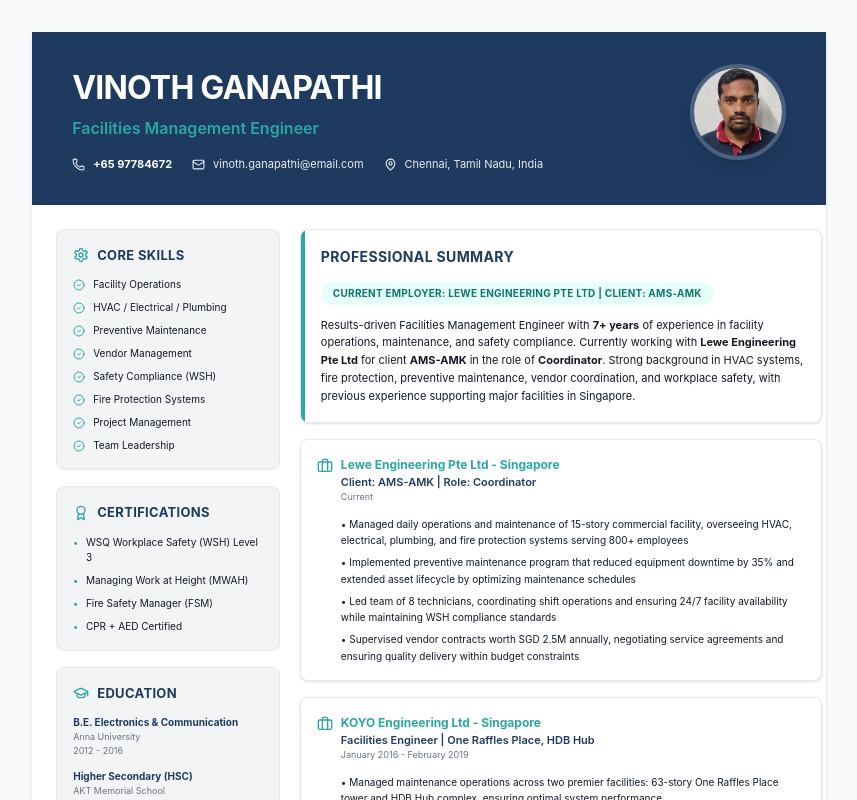
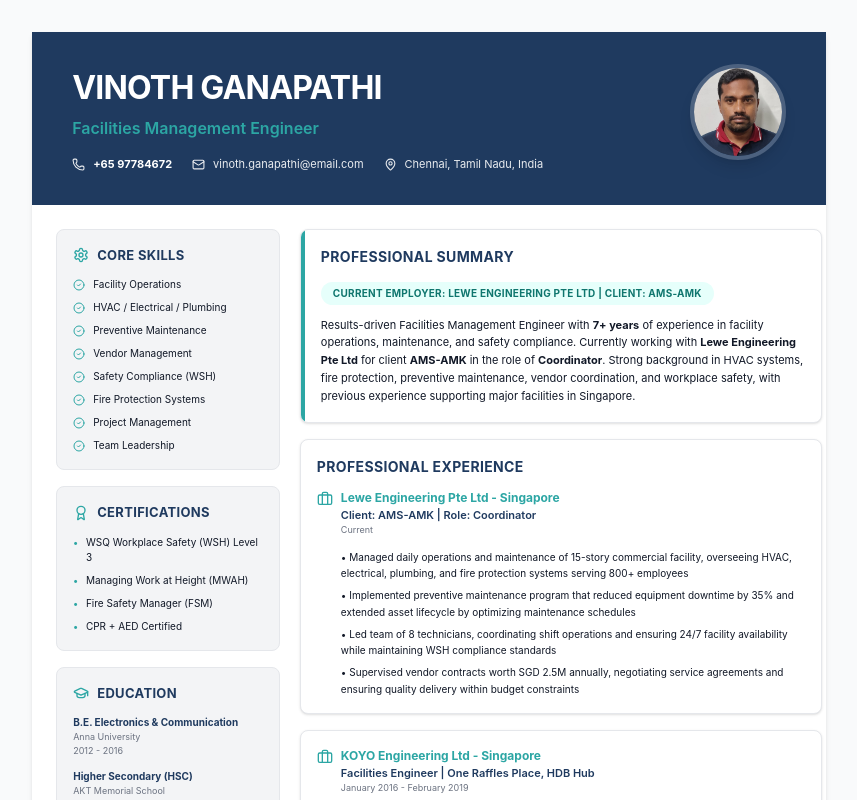
Before and after one commit to softclinch-consulting/resume-, a React (Vite) app: page / in a window 1280 px wide. Shown: the top 800 px of the page, without its empty margins (211-1068 px from the left). Built offline with nearby package versions, Linux system fonts and the light colour scheme.

Commit message:
Add professional experience heading

```diff
--- a/src/app/components/Resume.tsx
+++ b/src/app/components/Resume.tsx
@@ -168,6 +168,9 @@ export function Resume() {
               </div>
 
               <div className="bg-white rounded-lg border shadow-sm p-4" style={{ borderColor: '#E5E7EB' }}>
+                <h2 className="text-[14px] font-bold uppercase tracking-wide mb-3" style={{ color: '#1F3A5F' }}>
+                  Professional Experience
+                </h2>
                 <div className="flex items-start gap-2 mb-2">
                   <Briefcase size={16} className="mt-0.5" style={{ color: '#2CA6A4' }} />
                   <div className="flex-1">
```
